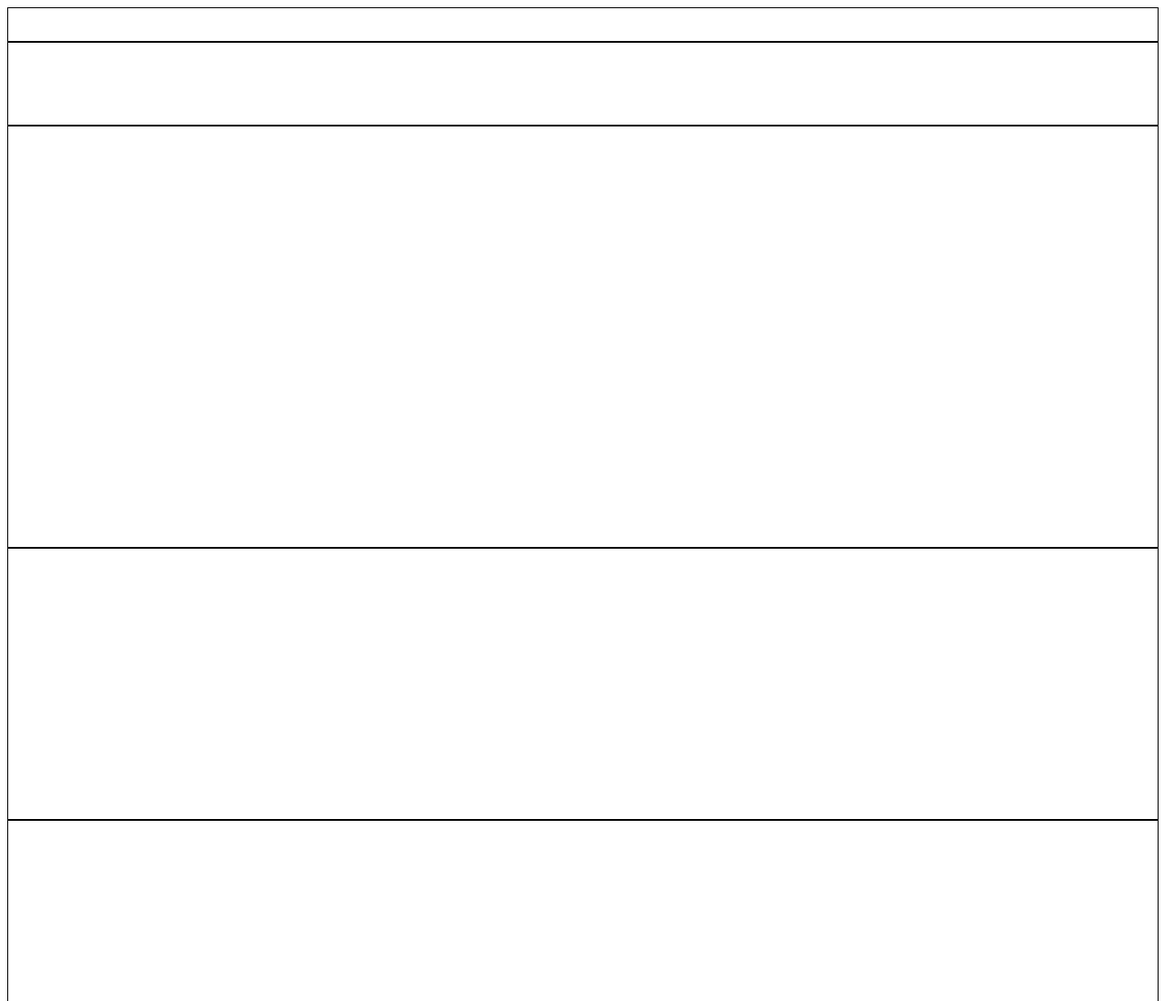
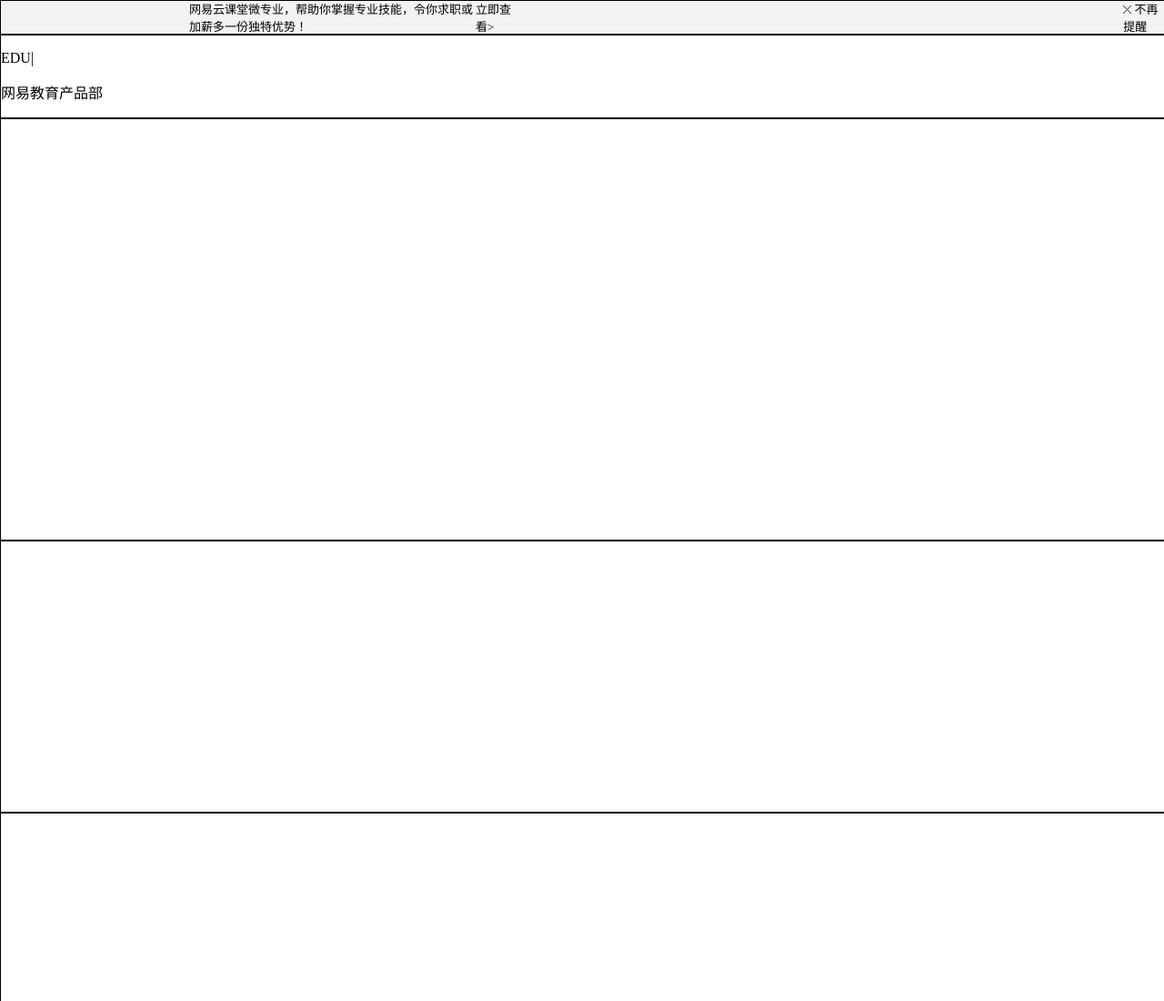
Before and after one commit to wangbin2015/WYEDU, a plain HTML site: page index.html in a window 1280 px wide. Shown: the top 1100 px of the page at 91% size. Drawn offline with Linux system fonts and the light colour scheme.

Commit message:
Signed-off-by: wangbin2015 <wangbin2014@hotmail.com>

```diff
--- a/CSS/style.css
+++ b/CSS/style.css
@@ -1,17 +1,37 @@
-div{
+body,div{
 	padding: 0;
 	margin: 0;
 }
+/*小黄条部分样式设置*/
 #remind{
+	display: flex;
 	height: 36px;
 	width: 100%;
 	border: 1px solid;
+	background-color: #f3f3f3;
+	align-items: center;
 }
+#remind .p1{
+	display: inline-block;
+	font: 13px '微软雅黑';
+	margin-left:207px;
+}
+#remind .view{
+	font: 13px '微软雅黑';
+}
+#remind .close{
+	display: inline-block;
+	font: 13px '微软雅黑';
+	margin-left:670px;
+}
+
+/*banner部分样式设置*/
 .nav{
 	height: 90px;
 	width:100%;
 	border: 1px solid;
 }
+/*轮播部分样式设置*/
 .scroll{
 	height: 462px;
 	width: 100%;
--- a/index.html
+++ b/index.html
@@ -9,11 +9,16 @@
 <body>
 	<!--小黄条-->
 	<div id="remind">
-
+		<p class="p1">网易云课堂微专业，帮助你掌握专业技能，令你求职或加薪多一份独特优势！</p>
+		<p class="view">立即查看></p>
+		<p class="close"><img src="images/close.png"> 不再提醒</p>
 	</div>
 	<!--banner-->
 	<div id="banner">
-		<div class="nav"></div>
+		<div class="nav">
+			<p>EDU|</p>
+			<p>网易教育产品部</p>
+		</div>
 		<div class="scroll"></div>
 		<div class="friendlink"></div>
 	</div>
```
